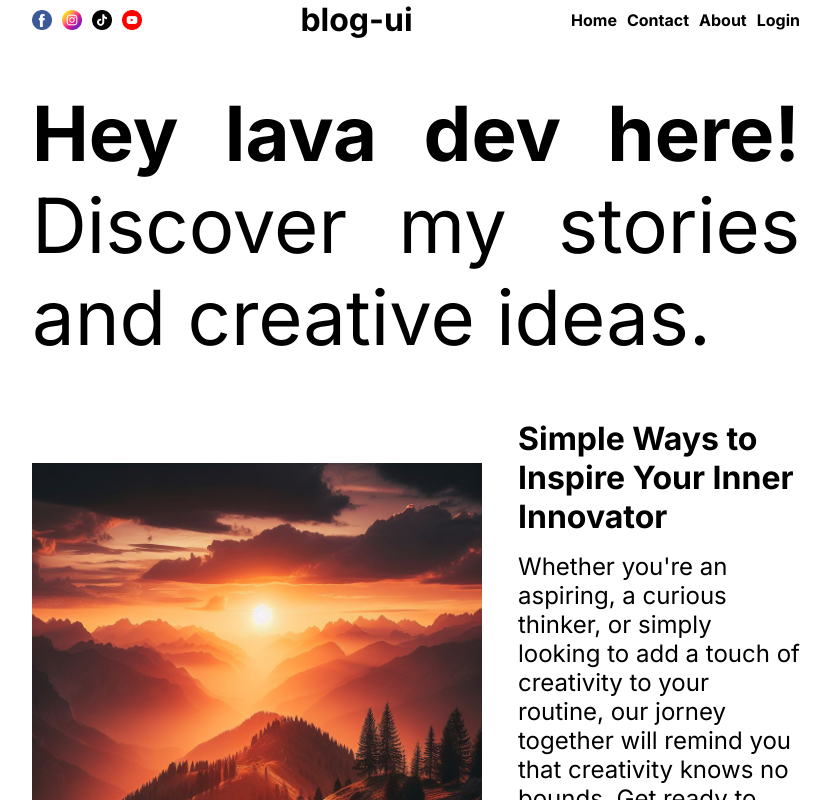
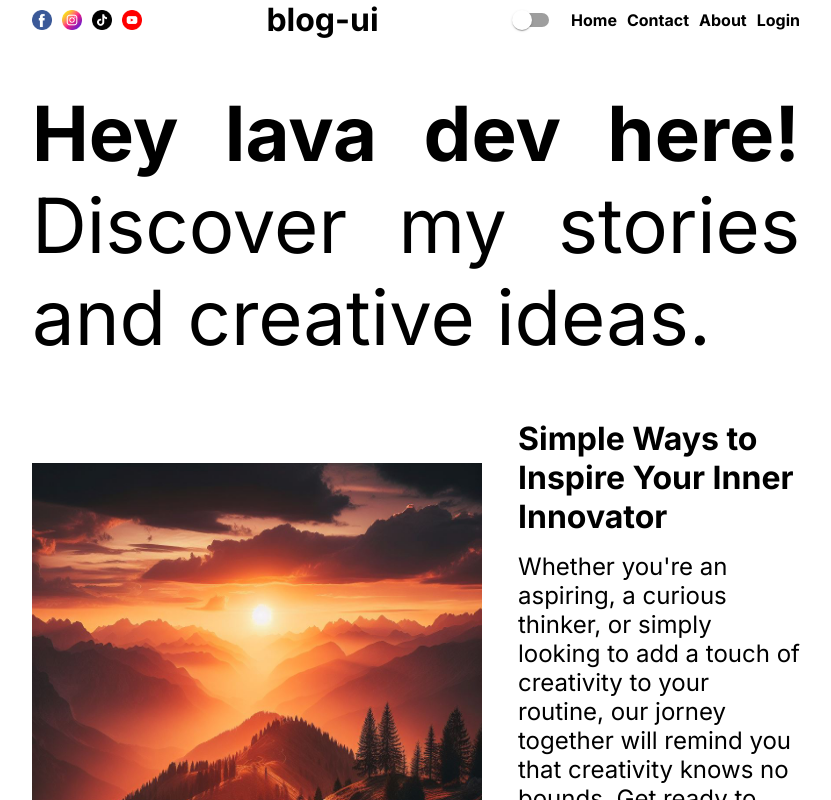
Before and after one commit to Jejugo/blog_ui, a Next.js app: page / in a window 1280 px wide. Shown: the top 800 px of the page, without its empty margins (224-1055 px from the left). Built offline with nearby package versions, Linux system fonts and the light colour scheme.

Commit message:
feature/PB-15 Add switch theme button

```diff
--- a/package.json
+++ b/package.json
@@ -12,6 +12,9 @@
     "prepare": "husky install"
   },
   "dependencies": {
+    "@emotion/react": "^11.11.4",
+    "@emotion/styled": "^11.11.5",
+    "@mui/material": "^5.16.0",
     "@react-oauth/google": "^0.12.1",
     "next": "14.2.4",
     "react": "^18",
--- a/src/components/Navbar/Navbar.style.js
+++ b/src/components/Navbar/Navbar.style.js
@@ -22,6 +22,7 @@ export const Title = styled.div`
 export const Buttons = styled.div`
   display: flex;
   gap: 10px;
+  align-items: center;
 `
 
 export const LinkIcons = styled(Link)`
@@ -31,7 +32,7 @@ export const LinkIcons = styled(Link)`
 `
 
 export const LinkPages = styled(Link)`
-  color: #000000;
+  color: ${({ theme }) => theme.colors.text};
   font-size: ${({ theme }) => theme.fontSizes.small};
   font-weight: ${({ theme }) => theme.fontWeights.bold};
 `
--- a/src/components/Navbar/index.jsx
+++ b/src/components/Navbar/index.jsx
@@ -1,5 +1,6 @@
 "use client"
 
+import Switch from "@mui/material/Switch"
 import facebook from "@public/icons/facebook.png"
 import instagram from "@public/icons/instagram.png"
 import tiktok from "@public/icons/tiktok.png"
@@ -8,6 +9,7 @@ import Image from "next/image"
 import React from "react"
 
 import * as S from "./Navbar.style"
+import { useTheme } from "@/context/ThemeContext"
 
 const socialIcons = [
   {
@@ -33,6 +35,9 @@ const socialIcons = [
 ]
 
 export default function Navbar() {
+  const { toggleTheme, theme } = useTheme()
+  const isChecked = theme === "dark"
+
   return (
     <S.Main>
       {/* Div que contém os ícones */}
@@ -49,6 +54,7 @@ export default function Navbar() {
 
       {/* Div que contém os botões */}
       <S.Buttons>
+        <Switch {...""} onChange={() => toggleTheme()} checked={isChecked} />
         <S.LinkPages href="/">Home</S.LinkPages>
         <S.LinkPages href="/contact">Contact</S.LinkPages>
         <S.LinkPages href="/about">About</S.LinkPages>
```
Also changed, not shown: 1 other file (tests, documents, lock files or other folders).
